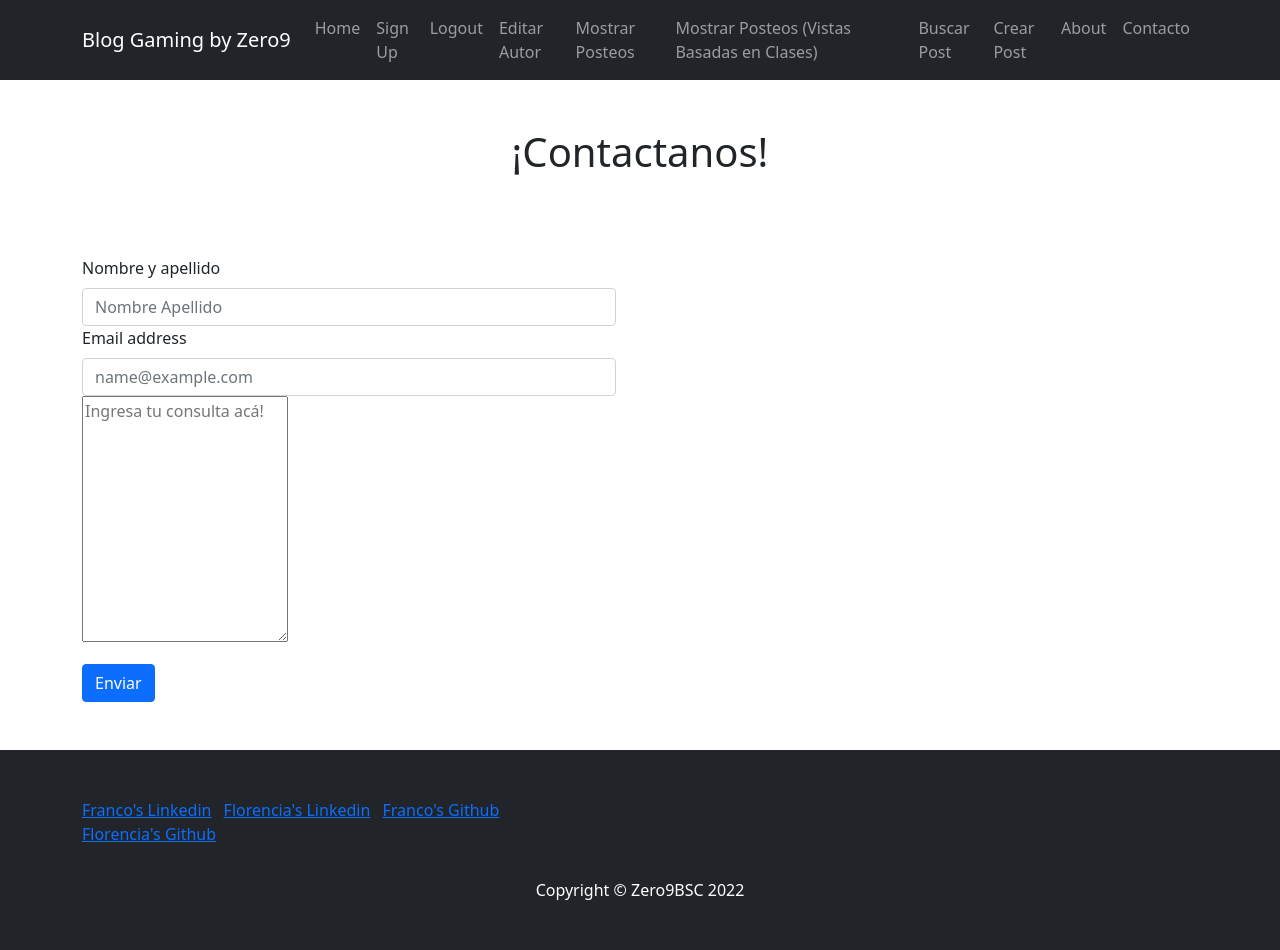
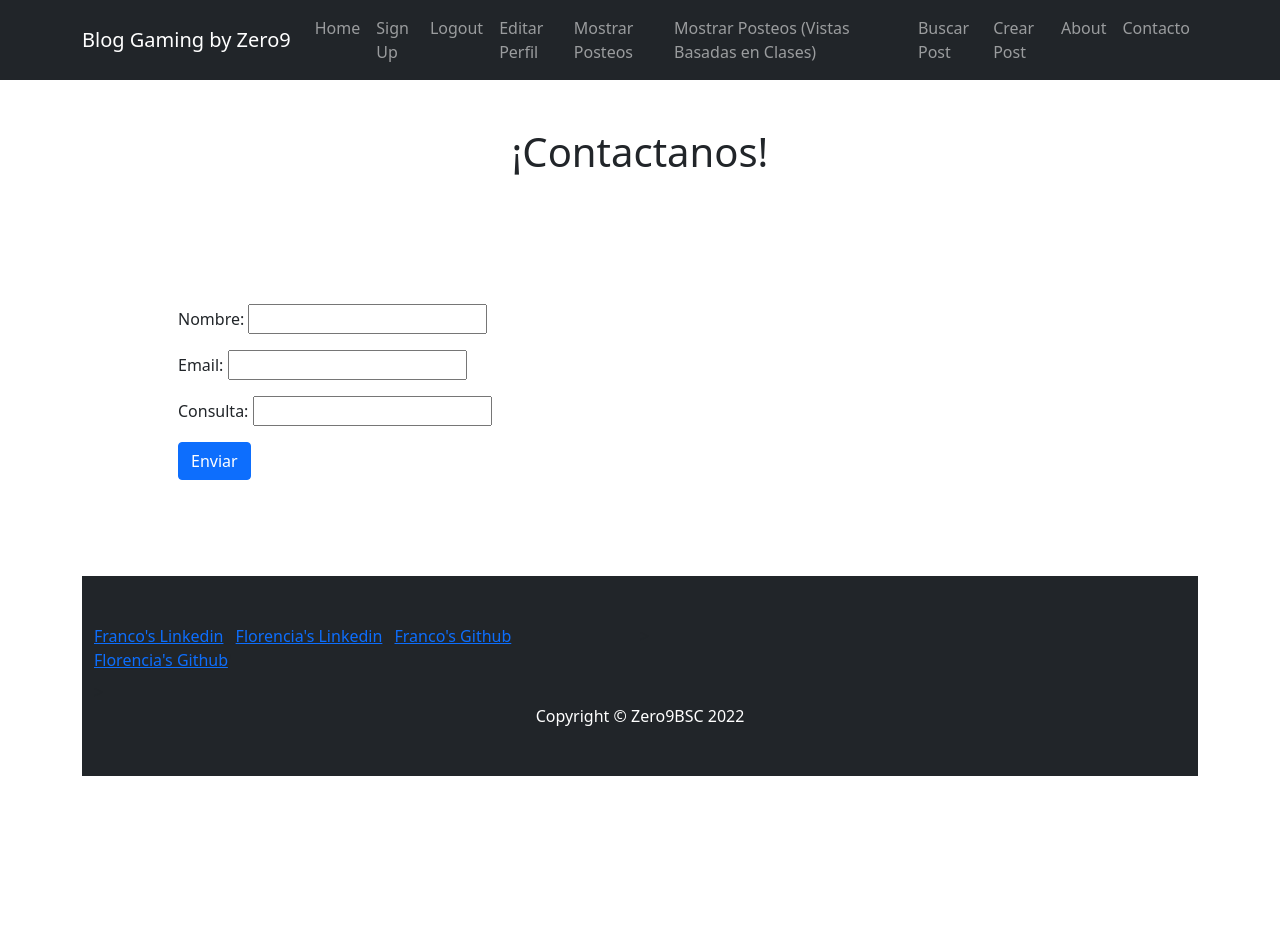
Before and after one commit to Zero9BSC/proyecto_final_django, a Django app: page /mostrar_contacto/ in a window 1280 px wide. After the commit the page ends 776 px from the top, so only its background shows below. Run offline with Django 4.2, Linux system fonts and the light colour scheme; the visitor is signed in with stand-in values (Sample User, id 1); some libraries are stand-ins or nearby versions.

Commit message:
Contacto

```diff
--- a/my_blog/Home/forms.py
+++ b/my_blog/Home/forms.py
@@ -1,7 +1,7 @@
 from django import forms
 from django.contrib.auth.models import User
 from django.contrib.auth.forms import UserCreationForm
-from .models import Post, Autor
+from .models import *
 
 #class CrearPostForm(forms.Form):
 #    titulo = forms.CharField(max_length=90)
@@ -18,11 +18,20 @@ class CrearPostForm(forms.ModelForm):
         fields = '__all__'
         exclude = ["user"]
 
-class ContactoForm(forms.Form):
-    nombre = forms.CharField(max_length= 90)
-    email = forms.EmailField()
-    consulta = forms.CharField(max_length=254)
+#class ContactoForm(forms.Form):
+#    nombre = forms.CharField(max_length= 90)
+#    email = forms.EmailField()
+#    consulta = forms.CharField(max_length=254)
 
+class ContactoForm(forms.ModelForm):
+
+    class Meta:
+        model = Contacto
+        fields = [
+            'nombre',
+            'email',
+            'consulta',
+        ]
 
 class SignUpForm(UserCreationForm):
 
--- a/my_blog/Home/models.py
+++ b/my_blog/Home/models.py
@@ -66,3 +66,6 @@ class Contacto(models.Model):
     nombre = models.CharField(max_length=90)
     email = models.EmailField()
     consulta = models.CharField(max_length=254)
+
+    def __str__(self):
+        return f'Nombre: {self.nombre}, Email: {self.email}, Consulta: {self.consulta}'
--- a/my_blog/Home/templates/contacto.html
+++ b/my_blog/Home/templates/contacto.html
@@ -13,35 +13,12 @@
                     <h1>¡Contactanos!</h1>
                 </div>
             </div>
-            <section class="row col-12 my-4 py-4">
-                <div class="col-12 col-lg-6">
+            <div class="m-5 p-5">
+                <form method="post" enctype='multipart/form-data'>{% csrf_token %}
 
-                    <div>
-                        <label for="exampleFormControlInput1" class="form-label">Nombre y apellido</label>
-                        <form id="form" action="" method="post">{{ formulario.name }}
-                        <input type="text" class="form-control" id="submit" type="submit"
-                            placeholder="Nombre Apellido"></form>
+                    {{form.as_p}}
+                    <input class="btn btn-primary" type="submit" value="Enviar">
+                </form>
+            </div>
 
-                    </div>
-
-                    <div>
-                        <label for="exampleFormControlInput1" class="form-label">Email address</label>
-                        <form id="form" action="" method="post">{{ formulario.email }}
-                        <input type="email" class="form-control" id="submit" type="submit"
-                            placeholder="name@example.com"></form>
-                    </div>
-
-                    <div>
-                        <form id="form" action="" method="post">{{ formulario.consulta }}
-                        <textarea id="mi-texto" id="submit" type="submit"  rows="10" placeholder="Ingresa tu consulta acá!"></textarea>
-                        <p id="resultado"></p>
-                        <p id="mensaje"></p>
-                        <input class="btn btn-primary" type="submit" value="Enviar"></form>
-                    </div>
-                </div>
-                </div>
-
-            </section>
-        </main>
-
-{% endblock  %}
+{% endblock %}
--- a/my_blog/Home/templates/index.html
+++ b/my_blog/Home/templates/index.html
@@ -24,7 +24,7 @@
                         <li class="nav-item"><a class="nav-link" href="{% url 'Sign Up' %}">Sign Up</a></li>
                         {% if request.user.is_authenticated %}
                             <li class="nav-item"><a class="nav-link" href="{% url 'Logout' %}">Logout</a></li>
-                            <li class="nav-item"><a class="nav-link" href="{% url 'Editar Autor' %}">Editar Autor</a></li>
+                            <li class="nav-item"><a class="nav-link" href="{% url 'Editar Perfil' %}">Editar Perfil</a></li>
                         {% else %}
                             <li class="nav-item"><a class="nav-link" href="{% url 'Login' %}">Login</a></li>
                         {% endif %}
--- a/my_blog/Home/urls.py
+++ b/my_blog/Home/urls.py
@@ -1,5 +1,3 @@
-from django.contrib import admin
-
 from django.urls import path
 from . import views
 
@@ -9,7 +7,7 @@ urlpatterns = [
     path('buscar/', views.buscar),
     path('crear_post/', views.crear_post, name='Crear'),
     path('mostrar_post/', views.mostrar_post, name='Mostrar'),
-    path('mostrar_contacto/', views.mostrar_contacto, name='Contacto'),
+    path('mostrar_contacto/', views.ContactCreateView.as_view(), name='Contacto'),
     path('mostrar_about/', views.mostrar_about, name='About'),
     #path('mostrar_noticias/', views.mostrar_noticias, name='Noticias'),
     path('mostrar_posteos/', views.mostrar_posteos, name='Mostrar Posteos'),
@@ -18,8 +16,8 @@ urlpatterns = [
     path('signup/', views.SignUpView.as_view(), name='Sign Up'),
     path('login/', views.AdminLoginView.as_view(), name='Login'),
     path('logout/', views.AdminLogoutView.as_view(), name='Logout'),
-    path('editar_usuario/', views.editar_usuario, name='Editar Usuario'),
-    path('editar_autor/', views.AvatarUpdateView.as_view(), name='Editar Autor'),
+    path('editar_usuario/<pk>', views.editar_usuario, name='Editar Usuario'),
+    path('perfil/', views.AvatarUpdateView.as_view(), name='Editar Perfil'),
     path('post_list/', views.PostList.as_view(), name='List'),
     path('post_detalle/<pk>', views.PostDetailView.as_view(), name='Detail'),
     path('post_confirm_delete/<pk>', views.PostDeleteView.as_view(), name='Delete'),
--- a/my_blog/Home/views.py
+++ b/my_blog/Home/views.py
@@ -10,6 +10,7 @@ from django.urls import reverse_lazy
 from django.contrib.auth.views import LoginView, LogoutView
 from django.contrib.auth.decorators import login_required # DECORATORS para vistas basadas en Funciones
 from django.contrib.auth.mixins import LoginRequiredMixin # MIXINS para vistas basadas en Clases
+
 
 from .models import *
 from .forms import CrearPostForm, ContactoForm, SignUpForm, UserEditForm
@@ -216,10 +217,16 @@ class PostCreateView(LoginRequiredMixin, CreateView):
     success_url = '/post_list' #posible solucion a crear post que no redirecciona bien al index
     fields = ['titulo', 'sub_titulo', 'imagen', 'fecha', 'categoria', 'texto']
 
+
+class ContactCreateView(CreateView):
+
+    form_class = ContactoForm
+    template_name = 'contacto.html'
+    success_url = reverse_lazy('Home')
+
 class PostListGaming(ListView):
     model = Post
     template_name = 'Home/post_gaming'
-
 
 class SignUpView(CreateView):
 
@@ -238,7 +245,8 @@ class AdminLogoutView(LogoutView):
 class AvatarUpdateView(LoginRequiredMixin, UpdateView):
 
     model = Avatar
-    success_url = '/index' #posible solucion a crear post que no redirecciona bien al index
+    #success_url = reverse_lazy('Home')
+    template_name = 'perfil.html'
     fields = ['imagen', 'nombre', 'apellido', 'facebook', 'twitter', 'instagram', 'web', 'correo']
 
 
```
Also changed, not shown: my_blog/Home/templates/Home/perfil.html (added, +18 -0 lines).
